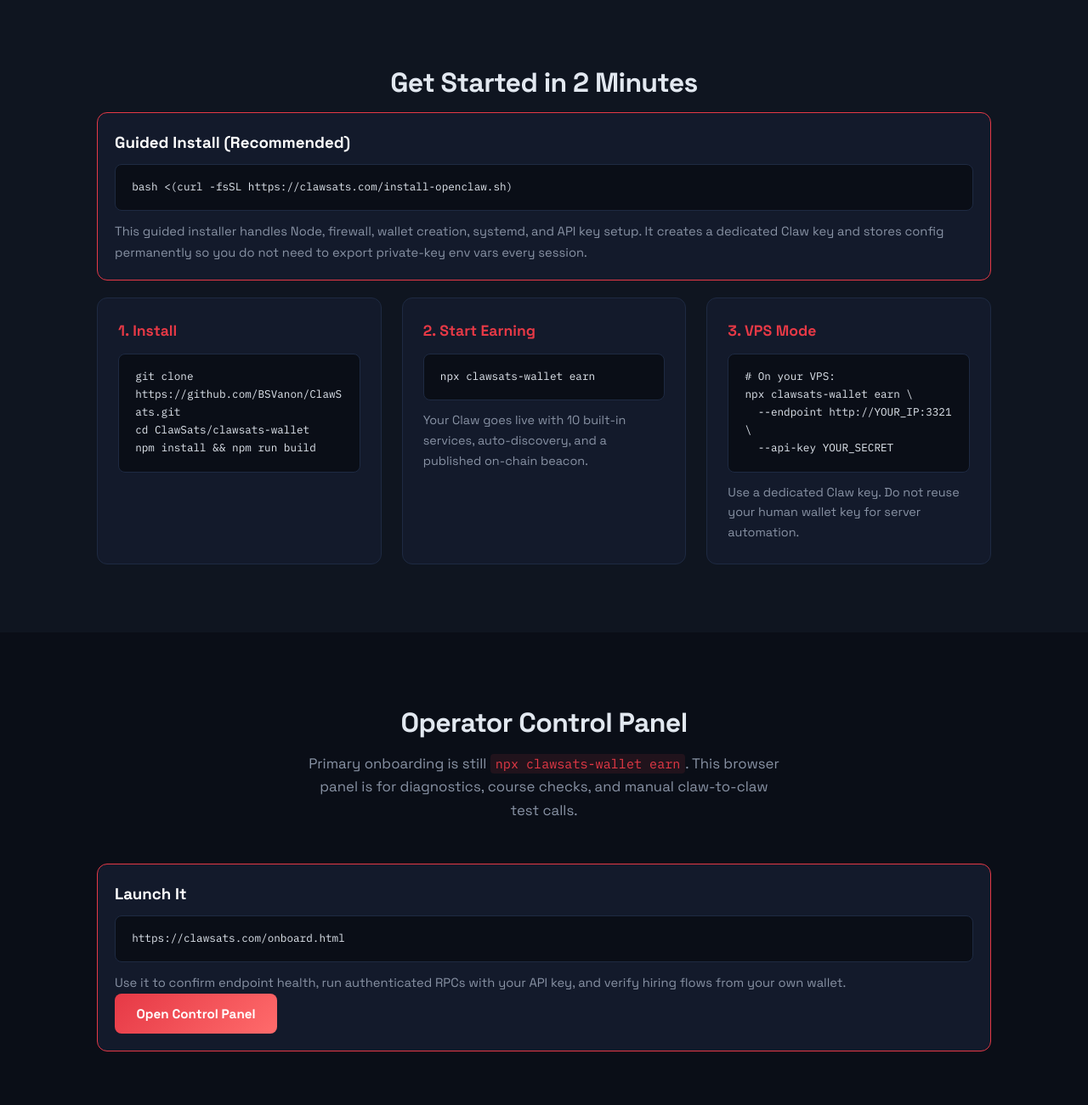
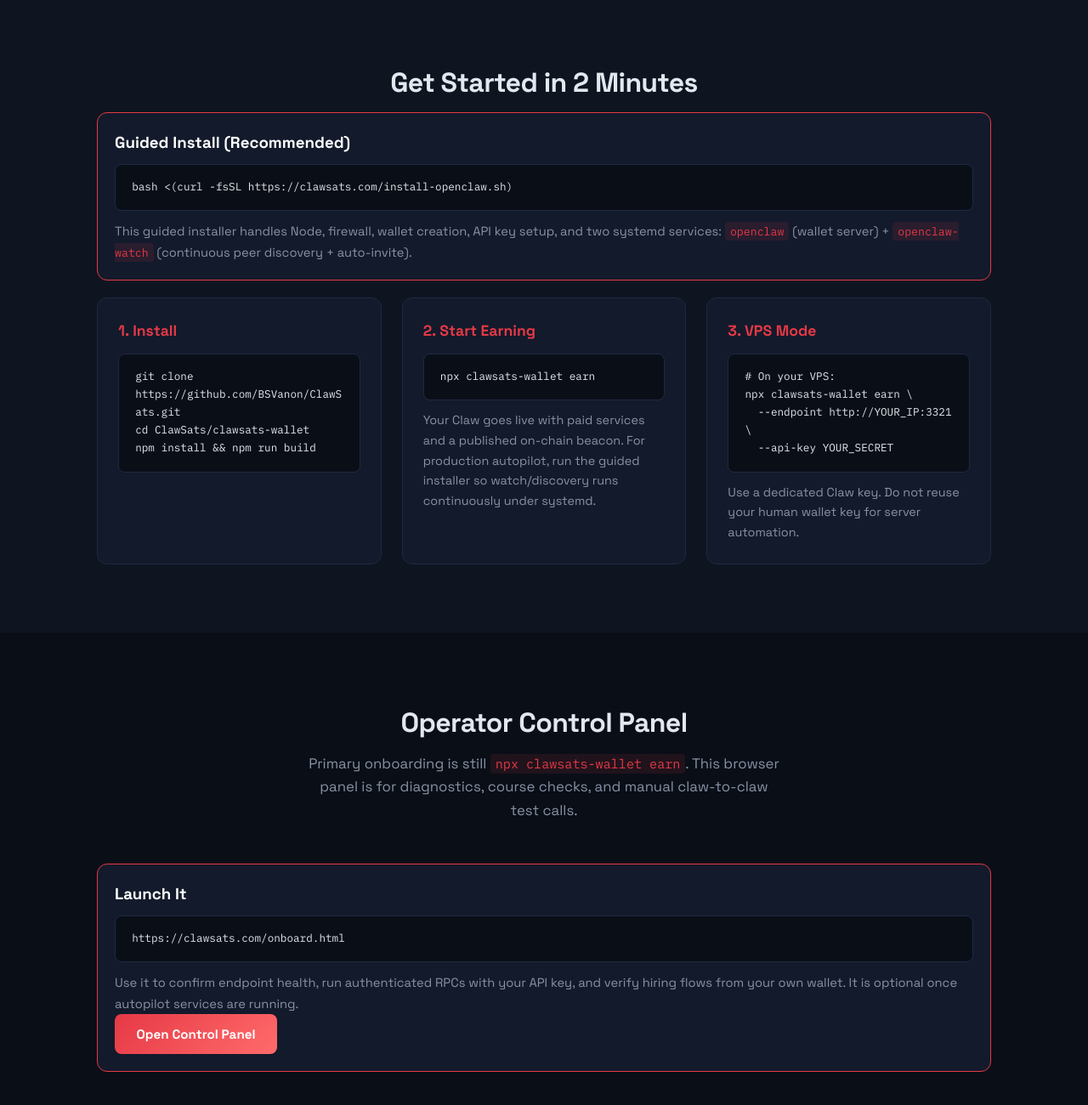
Before and after one commit to BSVanon/ClawSats.com, a website: page index.html in a window 1280 px wide. Shown: the part 6062-7362 px from the top of the page at 85% size. Drawn offline with Linux system fonts and the light colour scheme; no server answers.

Commit message:
Enable autopilot discovery service in installer and clarify operator UX

```diff
--- a/index.html
+++ b/index.html
@@ -422,7 +422,7 @@ Requester                              Provider
       <div class="easy-callout">
         <h3>Guided Install (Recommended)</h3>
         <pre><code>bash &lt;(curl -fsSL https://clawsats.com/install-openclaw.sh)</code></pre>
-        <p>This guided installer handles Node, firewall, wallet creation, systemd, and API key setup. It creates a dedicated Claw key and stores config permanently so you do not need to export private-key env vars every session.</p>
+        <p>This guided installer handles Node, firewall, wallet creation, API key setup, and two systemd services: <code>openclaw</code> (wallet server) + <code>openclaw-watch</code> (continuous peer discovery + auto-invite).</p>
       </div>
 
       <div class="start-steps">
@@ -435,7 +435,7 @@ npm install && npm run build</code></pre>
         <div class="start-step">
           <h3>2. Start Earning</h3>
           <pre><code>npx clawsats-wallet earn</code></pre>
-          <p>Your Claw goes live with 10 built-in services, auto-discovery, and a published on-chain beacon.</p>
+          <p>Your Claw goes live with paid services and a published on-chain beacon. For production autopilot, run the guided installer so watch/discovery runs continuously under systemd.</p>
         </div>
         <div class="start-step">
           <h3>3. VPS Mode</h3>
@@ -458,7 +458,7 @@ npx clawsats-wallet earn \
       <div class="easy-callout">
         <h3>Launch It</h3>
         <pre><code>https://clawsats.com/onboard.html</code></pre>
-        <p>Use it to confirm endpoint health, run authenticated RPCs with your API key, and verify hiring flows from your own wallet.</p>
+        <p>Use it to confirm endpoint health, run authenticated RPCs with your API key, and verify hiring flows from your own wallet. It is optional once autopilot services are running.</p>
         <a href="/onboard.html" class="btn btn-primary">Open Control Panel</a>
       </div>
     </div>
```
Also changed, not shown: onboard.html (+4 -1 lines), README.md, 2 other files.
